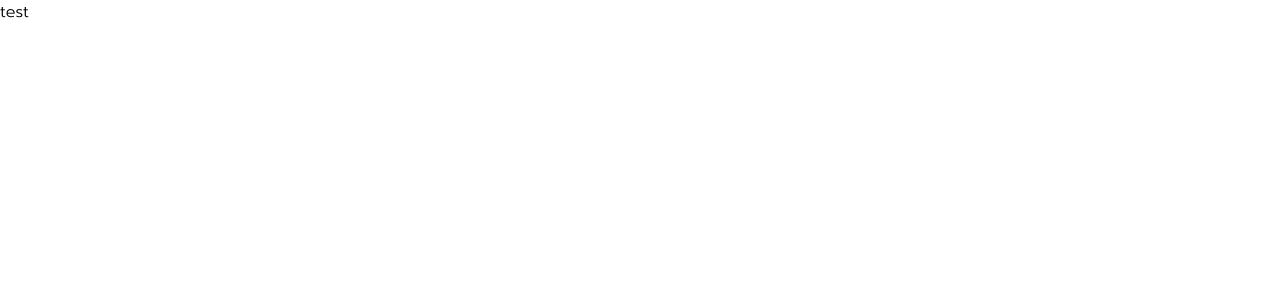
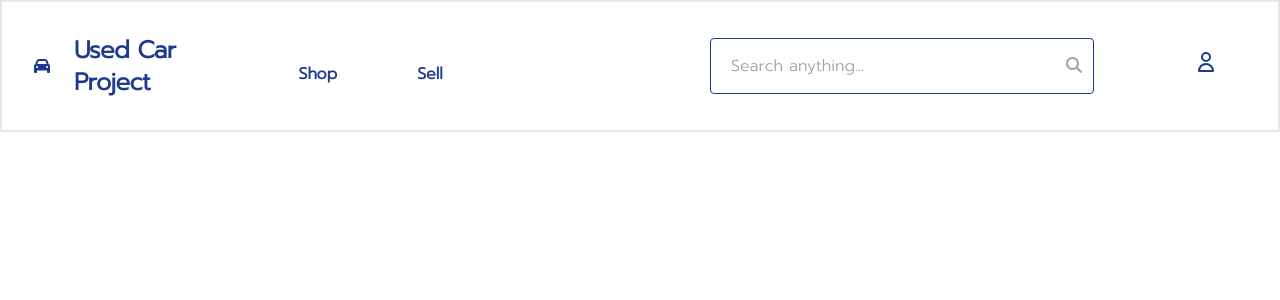
Before and after one commit to JeanTiwat-dev/Webpro_project_used-car, a Vue app in the folder project/frontend/: page / in a window 1280 px wide. Shown: the top 300 px of the page. Built offline with nearby package versions, Linux system fonts and the light colour scheme.

Commit message:
add: navbar

```diff
--- a/project/frontend/package.json
+++ b/project/frontend/package.json
@@ -14,6 +14,7 @@
     "@fortawesome/vue-fontawesome": "^2.0.2",
     "axios": "^0.21.1",
     "bulma": "^0.9.2",
+    "chokidar": "^3.5.3",
     "core-js": "^3.6.5",
     "moment": "^2.29.1",
     "vue": "^2.6.11",
--- a/project/frontend/public/index.html
+++ b/project/frontend/public/index.html
@@ -10,6 +10,7 @@
     <script src="https://cdn.tailwindcss.com"></script>
     <link rel="preconnect" href="https://fonts.googleapis.com">
     <link rel="preconnect" href="https://fonts.gstatic.com" crossorigin>
+    <link rel="stylesheet" href="https://unpkg.com/flowbite@1.4.1/dist/flowbite.min.css" />
     <link href="https://fonts.googleapis.com/css2?family=Open+Sans:ital,wght@0,700;1,600&family=Prompt:wght@300&display=swap" rel="stylesheet">
   </head>
   <body>
--- a/project/frontend/src/views/components/navbar.vue
+++ b/project/frontend/src/views/components/navbar.vue
@@ -1,5 +1,29 @@
 <template>
-    <div id="app">
-        <p>test</p>
+    <div class="container w-full" id="app">
+        <nav class="flex items-center justify-between border border-2 bg-white p-2">
+            <div class="flex items-center text-blue-900 m-6 mr-6">
+                <!-- <svg class="fill-current h-8 w-8 mr-2" width="54" height="54" viewBox="0 0 54 54" xmlns="http://www.w3.org/2000/svg"><path d="M13.5 22.1c1.8-7.2 6.3-10.8 13.5-10.8 10.8 0 12.15 8.1 17.55 9.45 3.6.9 6.75-.45 9.45-4.05-1.8 7.2-6.3 10.8-13.5 10.8-10.8 0-12.15-8.1-17.55-9.45-3.6-.9-6.75.45-9.45 4.05zM0 38.3c1.8-7.2 6.3-10.8 13.5-10.8 10.8 0 12.15 8.1 17.55 9.45 3.6.9 6.75-.45 9.45-4.05-1.8 7.2-6.3 10.8-13.5 10.8-10.8 0-12.15-8.1-17.55-9.45-3.6-.9-6.75.45-9.45 4.05z"/></svg> -->
+                <i class="fas fa-car mr-6"></i>
+                <span class="font-bold text-2xl text-blue-900 tracking-tight">Used Car Project</span>
+             </div>
+            <div class="w-full block flex-grow flex items-center w-auto">
+                <div class="text-l flex-grow">
+                    <a href="#" class="block mt-4 inline-block mt-0 font-semibold text-blue-900 hover:text-blue-700 p-6 ml-8">Shop</a>
+                    <a href="#" class="block mt-4 inline-block mt-0 font-semibold text-blue-900 hover:text-blue-700 p-6 ml-8">Sell</a>
+                </div>
+                <div>
+                     <div class="relative mr-20 items-center">
+                         <input type="text" class="h-14 w-96 pr-8 pl-5 rounded border-blue-900" placeholder="Search anything...">
+                        <div class="absolute top-4 right-3"> <i class="fa fa-search text-gray-400 z-20 hover:text-gray-500"></i> </div>
+                     </div>
+                </div>
+                <div>
+                    <button type="button" class="text-blue-900 font-medium rounded text-sm px-5 py-2.5 text-center mr-2 mb-2 mr-8">
+                        <a href="#">
+                        <svg class="w-6 h-6" fill="none" stroke="currentColor" viewBox="0 0 24 24" xmlns="http://www.w3.org/2000/svg"><path stroke-linecap="round" stroke-linejoin="round" stroke-width="2" d="M16 7a4 4 0 11-8 0 4 4 0 018 0zM12 14a7 7 0 00-7 7h14a7 7 0 00-7-7z"></path></svg>
+                    </a></button>
+                </div>
+             </div>
+        </nav>
     </div>
 </template>
```
Also changed, not shown: 1 other file (tests, documents, lock files or other folders).
